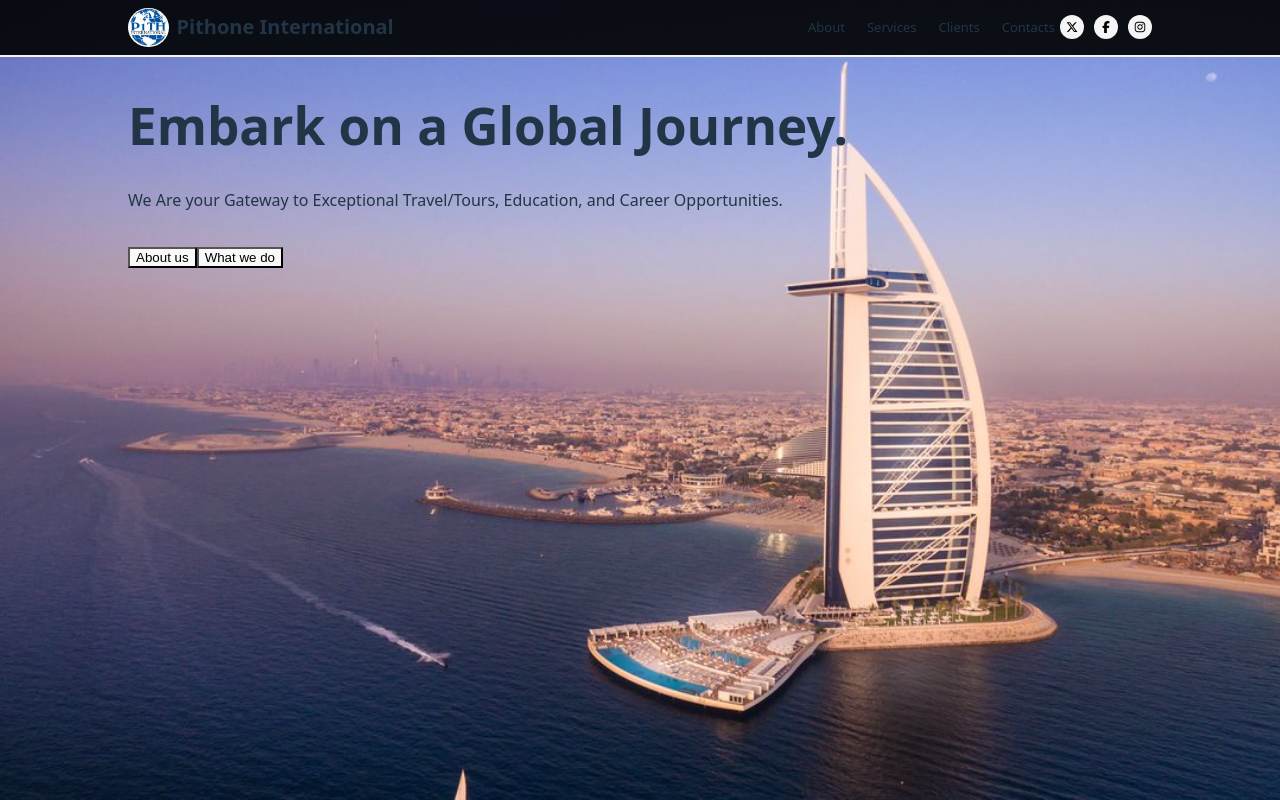
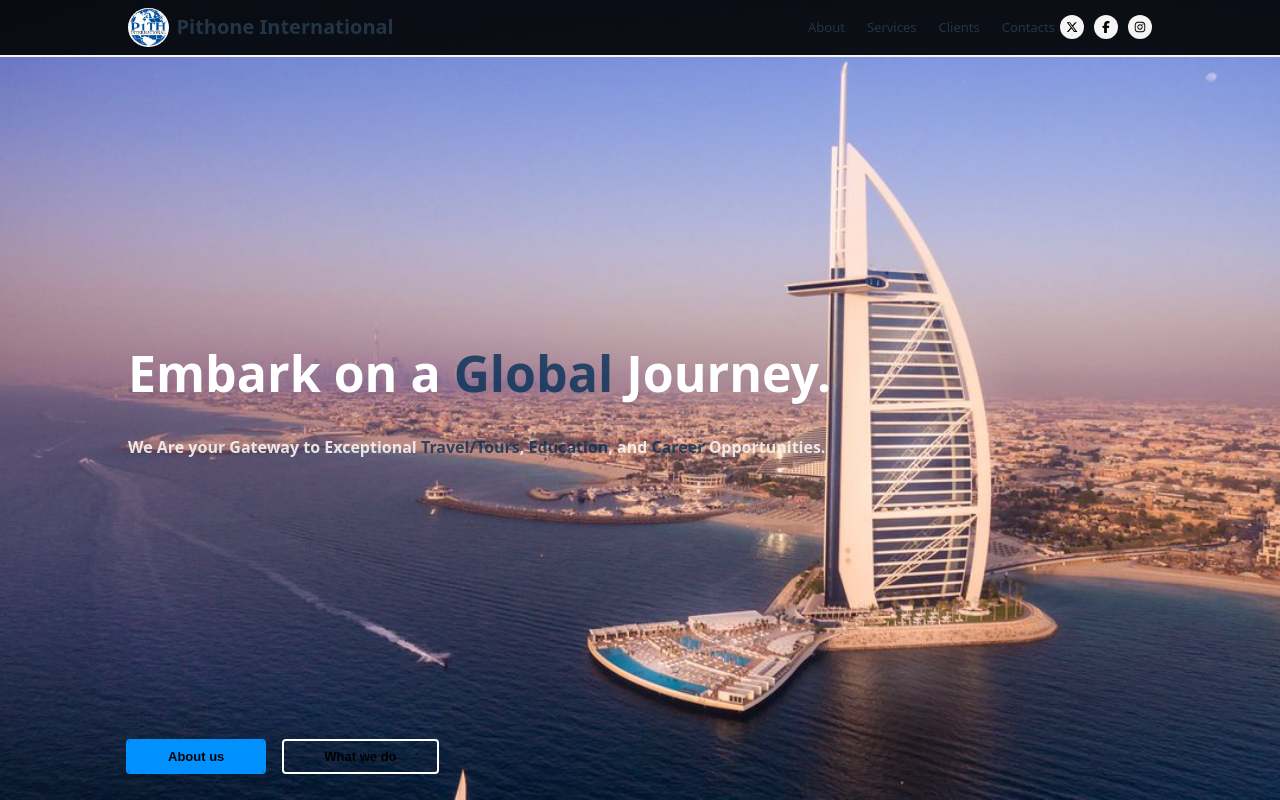
Before and after one commit to 1wes/pithone-international, a React (Vite) app: page / in a window 1280 px wide. Built offline with nearby package versions, Linux system fonts and the light colour scheme.

Commit message:
style(landing): format landing page

```diff
--- a/src/components/landing.css
+++ b/src/components/landing.css
@@ -4,4 +4,66 @@
     background-position: 0% 0%;
     background-size: cover;
     background-repeat: no-repeat;
+    display: flex;
+    flex-direction: column;
+    justify-content: space-between;
 }
+
+.hero-tagline, .hero-punchline{
+    padding: 0;
+    margin-left: 0;
+}
+
+.hero-punchline{
+    font-size: 50px;
+    color: white;
+}
+
+.hero-tagline{
+    font-size: 16px;
+    font-weight: 600;
+    color: rgba(245, 245, 245, 0.9);
+}
+
+#hero-cta{
+    display: flex;
+    flex-wrap: wrap;
+    gap: 20px;
+    margin-bottom: 20px;
+}
+
+.important-text{
+    color: rgba(5, 47, 88, 0.801);
+}
+
+button{
+    padding: 8px 40px;
+    font-size: 13px;
+    font-weight: bold;
+    border: none;
+    transition: all ease .5s;
+    border-radius: 2px;
+}
+
+button:hover{
+    cursor: pointer;
+}
+
+.primary-btn{
+    background-color: rgb(0, 145, 255);
+    outline: 2px solid rgb(0, 145, 255);
+}
+
+.primary-btn:hover{
+    background-color: rgb(11, 116, 197);
+    outline: 2px solid rgb(11, 116, 197);
+}
+
+.secondary-btn{
+    background: none;
+    outline: 2px solid white;
+}
+
+.secondary-btn:hover{
+    outline: 2px solid rgb(11, 116, 197);
+}
```
